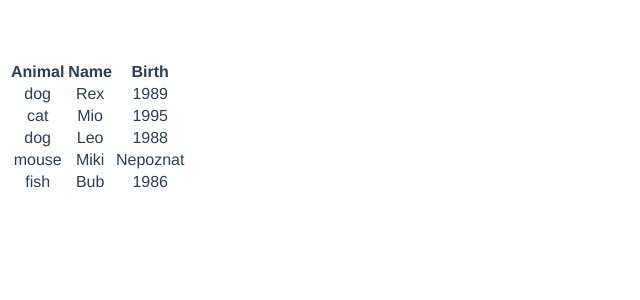
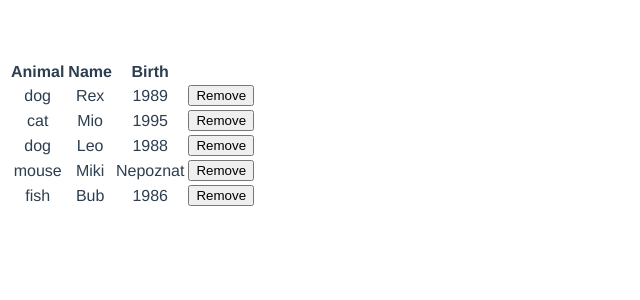
Before and after one commit to BSvetlana/zoo, a Vue app: page / in a window 1280 px wide. Shown: the top 300 px of the page, without its empty margins (0-640 px from the left). Built offline with nearby package versions, Linux system fonts and the light colour scheme; the HTML template or start-up script is replaced by a standard one.

Commit message:
"remove button"

```diff
--- a/src/components/AnimalList.vue
+++ b/src/components/AnimalList.vue
@@ -7,6 +7,7 @@
                     <th scope="col">Animal</th>
                     <th scope="col">Name</th>
                     <th scope="col">Birth</th>
+                    <th>&nbsp;</th>
                 </tr>
                 </thead>
                 <tbody>
@@ -15,6 +16,7 @@
                     <td>{{ animal.name }}</td>
                     <td  v-if="animal.dateOfBrth === ''">Nepoznat</td>
                     <td v-else>{{ animal.dateOfBrth }}</td>
+                    <td><button class="btn btn-secondary btn-sm" @click="removeAnimal(index)">Remove</button></td>
                 </tr>
                 </tbody>
             </table>
@@ -39,6 +41,11 @@
                 }
             }
 
+        },
+        methods: {
+            removeAnimal(index){
+                this.animals.splice(index,1)
+            }
         }
     }
 
```
